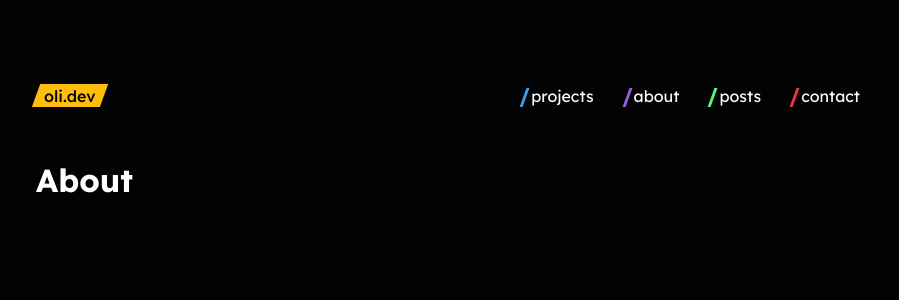
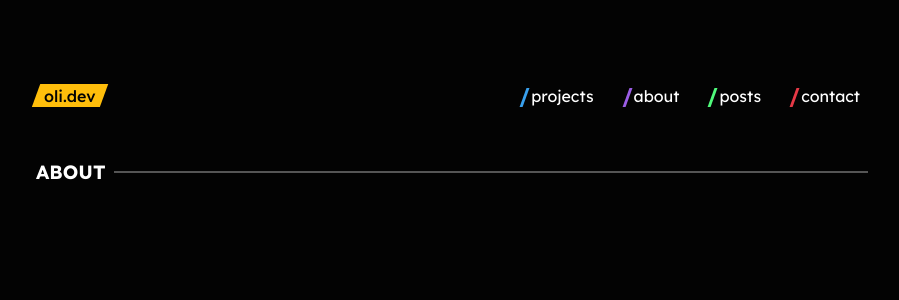
Before and after one commit to murilo-oli/portfolio, a React (Vite) app: page /me in a window 1280 px wide. Shown: the top 300 px of the page, without its empty margins (188-1087 px from the left). Built offline with nearby package versions, Linux system fonts and the light colour scheme.

Commit message:
💄 Styling title

```diff
--- /dev/null
+++ b/src/components/Title.tsx
@@ -0,0 +1,26 @@
+import styled from "styled-components"
+
+export default function Title({title}:{title:string}){
+    return (
+        <PageTitle>{title}</PageTitle>
+    )
+}
+
+const PageTitle = styled.h1`
+    width: 100%;
+    height:max-content;
+    display:flex;
+    align-items:center;
+    padding:0;
+    margin:0;
+    column-gap:0.5rem;
+    font-size:1.2rem;
+
+    &::after{
+        content:"";
+        display:block;
+        width: 100%;
+        height: 2px;
+        background-color: #ffffff53;
+    }
+`;
--- a/src/pages/About.tsx
+++ b/src/pages/About.tsx
@@ -1,7 +1,9 @@
+import Title from "../components/Title";
+
 export default function About() {
     return (
         <>
-            <h1>About</h1>
+            <Title title="ABOUT"/>
         </>
     );
 }
--- a/src/pages/Contact.tsx
+++ b/src/pages/Contact.tsx
@@ -1,12 +1,15 @@
 import Model3D from "../components/3D/Model3D";
 import { Suspense } from "react";
+import Title from "../components/Title";
 
-export default function Contact(){
+export default function Contact() {
     return (
+        <>
+            <Title title="CONTACT" />
             <Suspense fallback={<span>Loading...</span>}>
                 <Model3D
                     path="/model/cool_flowers/scene.gltf"
-                        position={[-0.1,0.35,-0.01]}
+                    position={[-0.1, 0.35, -0.01]}
                     rotation={[0, 1.4, 0]}
                     scale={[0.023, 0.023, 0.023]}
                     hasLight={false}
@@ -14,5 +17,6 @@ export default function Contact(){
                     enableZoom={false}
                 />
             </Suspense>
+        </>
     );
 }
--- a/src/pages/Home.tsx
+++ b/src/pages/Home.tsx
@@ -18,7 +18,7 @@ export default function Home() {
                 <Suspense fallback={<span>Loading...</span>}>
                     <Model3D
                         path="/model/main_model/scene.gltf"
-                        position={[0,-0.019,0]}
+                        position={[0,0.06,0]}
                         rotation={[0, -Math.PI / 10, 0]}
                         scale={[0.085, 0.085, 0.085]}
                         hasLight={true}
--- a/src/pages/Posts.tsx
+++ b/src/pages/Posts.tsx
@@ -1,5 +1,6 @@
 import useSWR from "swr";
 import styled from "styled-components";
+import Title from "../components/Title";
 // import Article from "../components/Posts/Article";
 
 type PostStyleProps = {
@@ -25,7 +26,7 @@ export default function Posts() {
     if (data) console.log("data", data)
     return (
         <section>
-            <h1>POSTS</h1>
+            <Title title="POSTS"/>
             <PostContainer>
                 {data && data.map((post: { id: number, cover_image:string, title:string, tag_list:string[] }) => {
                     return (
--- a/src/pages/Projects.tsx
+++ b/src/pages/Projects.tsx
@@ -1,7 +1,9 @@
-export default function Projects(){
+import Title from "../components/Title";
+
+export default function Projects() {
     return (
-        <section id="projects">
-            <h1>PROJECTS</h1>
-        </section>
+        <>
+            <Title title="PROJECTS" />
+        </>
     );
 }
```
Lines whose indentation alone changed are shown as unchanged.
